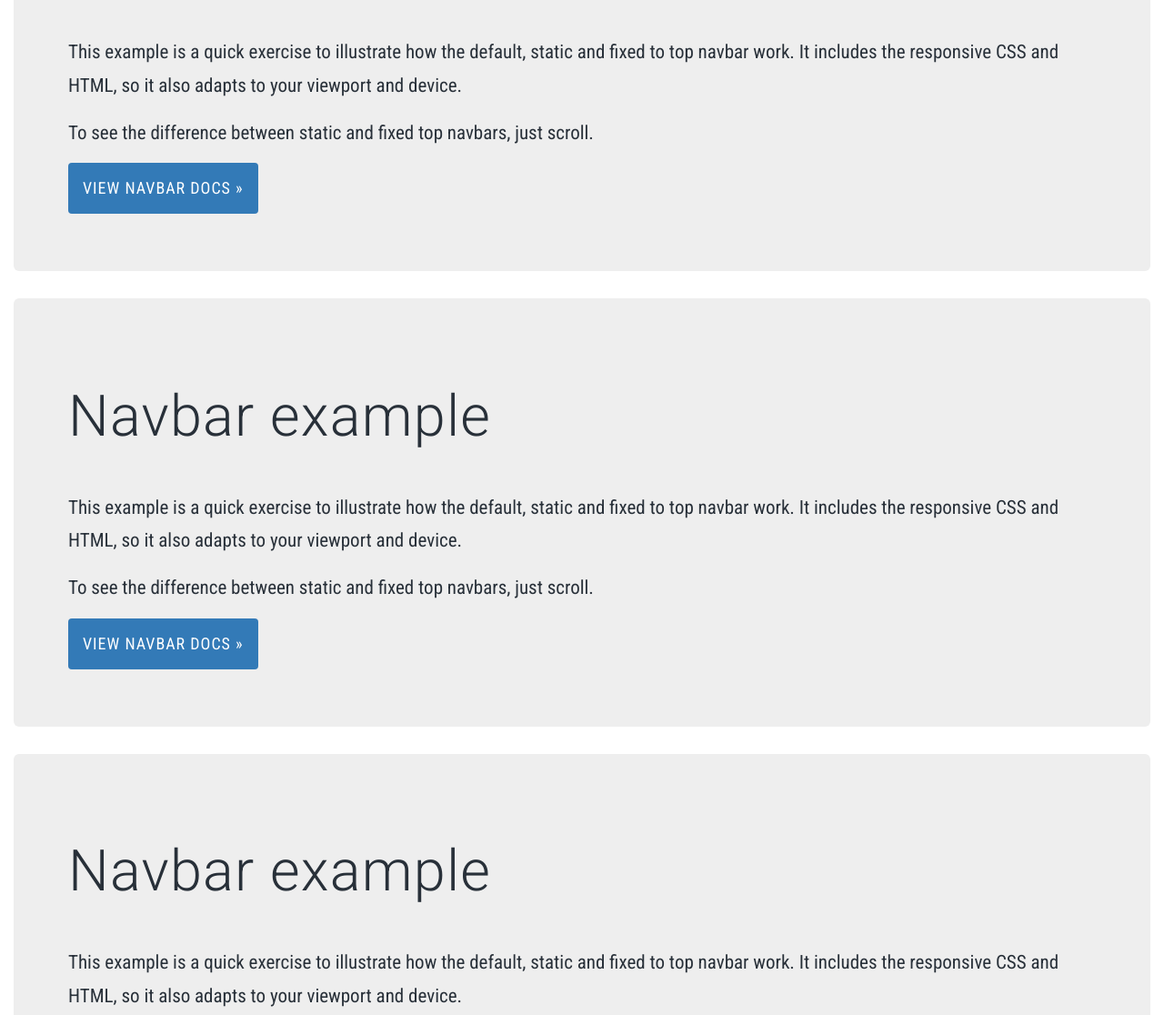
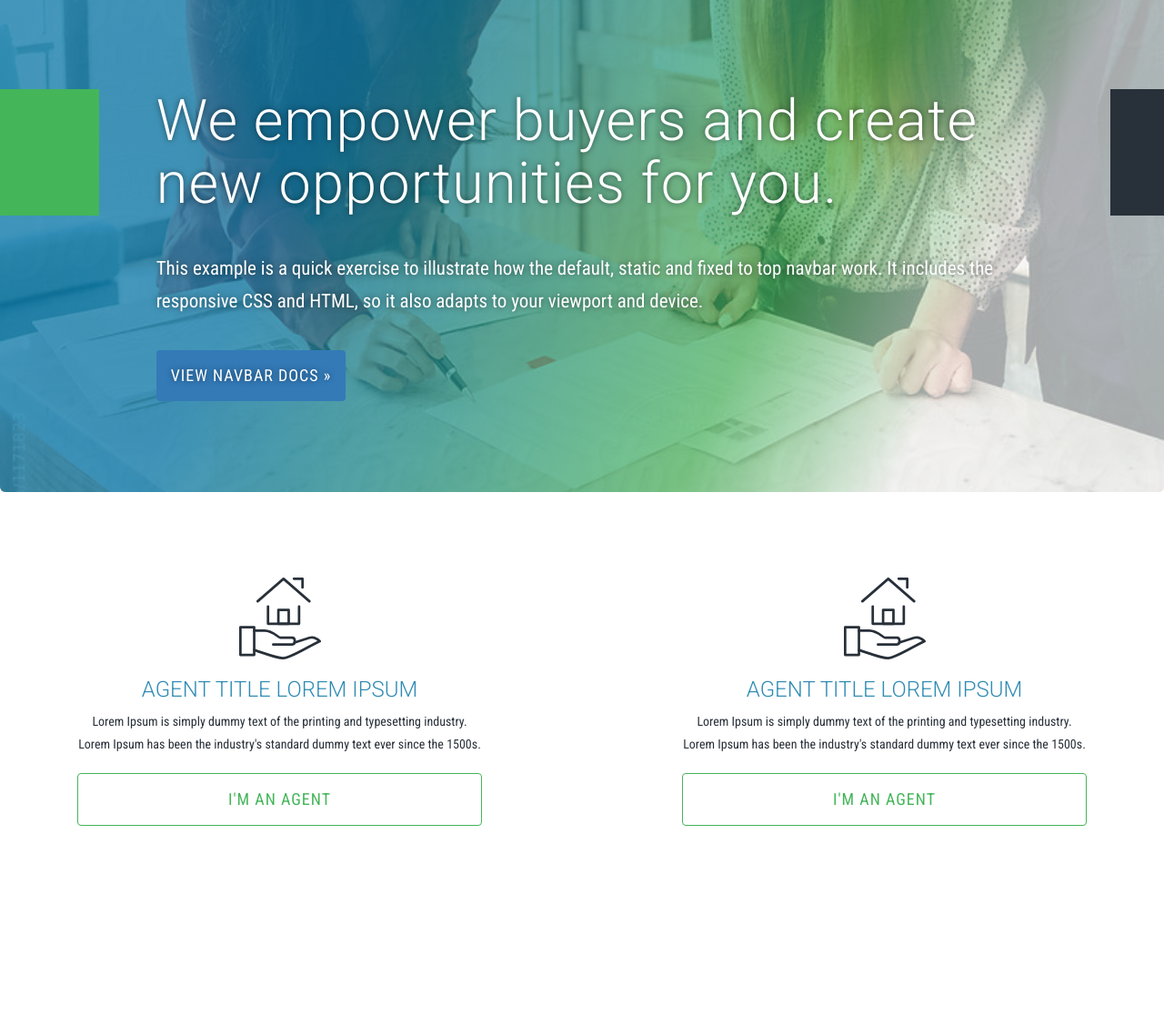
Before and after one commit to amgedbaker/rateplug, a website: page index.html in a window 1280 px wide. Shown: the part 172-1288 px from the top of the page at 91% size. After the commit the page ends 1164 px from the top, so only its background shows below. Drawn offline with nearby package versions, Linux system fonts and the light colour scheme; files that its build step writes are made by us from their sources; files whose address does not match are found by name.

Commit message:
2-up module, hero module

```diff
--- a/index.html
+++ b/index.html
@@ -104,42 +104,46 @@
         </div>
       </div>
 
-
-        <div class="container-fluid">
-
-          <!-- Main component for a primary marketing message or call to action -->
-          <div class="jumbotron">
-            <h1>Navbar example</h1>
-            <p>This example is a quick exercise to illustrate how the default, static and fixed to top navbar work. It includes the responsive CSS and HTML, so it also adapts to your viewport and device.</p>
-            <p>To see the difference between static and fixed top navbars, just scroll.</p>
-            <p>
-              <a class="btn btn-lg btn-primary" href="../../components/#navbar" role="button">View navbar docs »</a>
-            </p>
+      <div class="container-fluid">
+        <div class="row">
+          <div class="jumbotron bg-gradient pad-top jumbotron-home">
+            <div class="col-md-10 col-md-offset-1 no-float">
+              <h1><span class="blocks">We empower buyers and create new opportunities for you.</span></h1>
+              <p>This example is a quick exercise to illustrate how the default, static and fixed to top navbar work. It includes the responsive CSS and HTML, so it also adapts to your viewport and device.</p>
+              <p>
+                <a class="btn btn-lg btn-primary" href="../../components/#navbar" role="button">View navbar docs »</a>
+              </p>
+            </div>
           </div>
 
+        </div>
+      </div> <!-- /container -->
 
-          <!-- Main component for a primary marketing message or call to action -->
-          <div class="jumbotron">
-            <h1>Navbar example</h1>
-            <p>This example is a quick exercise to illustrate how the default, static and fixed to top navbar work. It includes the responsive CSS and HTML, so it also adapts to your viewport and device.</p>
-            <p>To see the difference between static and fixed top navbars, just scroll.</p>
-            <p>
-              <a class="btn btn-lg btn-primary" href="../../components/#navbar" role="button">View navbar docs »</a>
-            </p>
+
+      <div class="container">
+
+        <div class="row module-icon-text-button-2up margin-top-bottom">
+
+          <div class="col-xs-12 col-sm-5 col-md-5 text-center margin-top-bottom">
+            <img src="/build/images/icon-house-hand.svg" class="img-responsive center-block"/>
+            <h3 class="text-uppercase blue-header">Agent Title Lorem Ipsum</h3>
+            <p>Lorem Ipsum is simply dummy text of the printing and typesetting industry. Lorem Ipsum has been the industry's standard dummy text ever since the 1500s.</p>
+            <button class="btn btn-primary btn-lg btn-block btn-hollow-green">I'm an agent</button>
           </div>
 
-          <!-- Main component for a primary marketing message or call to action -->
-          <div class="jumbotron">
-            <h1>Navbar example</h1>
-            <p>This example is a quick exercise to illustrate how the default, static and fixed to top navbar work. It includes the responsive CSS and HTML, so it also adapts to your viewport and device.</p>
-            <p>To see the difference between static and fixed top navbars, just scroll.</p>
-            <p>
-              <a class="btn btn-lg btn-primary" href="../../components/#navbar" role="button">View navbar docs »</a>
-            </p>
+          <!-- spacer -->
+          <div class="col-sm-2 col-md-2"></div>
+
+          <div class="col-xs-12 col-sm-5 col-md-5 text-center margin-top-bottom">
+            <img src="/build/images/icon-house-hand.svg" class="img-responsive center-block"/>
+            <h3 class="text-uppercase blue-header">Agent Title Lorem Ipsum</h3>
+            <p>Lorem Ipsum is simply dummy text of the printing and typesetting industry. Lorem Ipsum has been the industry's standard dummy text ever since the 1500s.</p>
+            <button class="btn btn-primary btn-lg btn-block btn-hollow-green">I'm an agent</button>
           </div>
 
-        </div> <!-- /container -->
+        </div>
 
+      </div>
 
     </body>
 
--- a/src/assets/scss/layout/_global.scss
+++ b/src/assets/scss/layout/_global.scss
@@ -43,11 +43,11 @@ ul {
 }
 
 h1 {
-  @include font-regular(4.0625em, $light-black, 300, 1.25);
+  @include font-regular(4.0625em, $light-black, 300, 1.1);
 }
 
 h2 {
-  @include font-regular(2.8125em, $light-black, 300, 1.2);
+  @include font-regular(2.8125em, $light-black, 300, 1.05);
 }
 
 h3 {
@@ -66,10 +66,6 @@ h5 {
   @include font-condensed(1.125em, $light-black, 700);
 }
 
-.caps {
-  text-transform: uppercase;
-}
-
 .font-quote-small {
   @include font-regular(1.125em, $blue, 300i, 1.125);
 }
@@ -77,3 +73,11 @@ h5 {
 .font-quote-large {
   @include font-regular(1.875em, $blue, 300i, 1.125);
 }
+
+.blue-header {
+  color: $blue;
+}
+
+.margin-top-bottom {
+  margin: 2em 0;
+}
--- /dev/null
+++ b/src/assets/scss/layout/_hero.scss
@@ -0,0 +1,80 @@
+.jumbotron {
+  position: relative;
+
+  // everything inside of jumbotron, put on top of gradient and bg image
+  * {
+    color: white;
+    text-shadow: 0px 0px 6px rgba(0, 0, 0, 0.5);
+    position: relative;
+    z-index: 1;
+  }
+
+  h1 {
+    margin-top: 50px;
+    margin-bottom: 40px;
+    color: white;
+  }
+}
+
+.jumbotron-home {
+  background-image: url('/build/images/1171823.jpg');
+  background-repeat: no-repeat;
+  background-position: top;
+  background-size: cover;
+  overflow-x: hidden;
+}
+
+.blocks {
+  width: 100%;
+  display: inline-block;
+  &:before, &:after {
+    content: '';
+    position: absolute;
+    width: 120px;
+    height: 100%;
+    background-color: $green;
+    top: 0;
+    left: calc(-17.3333% - 20px);
+    z-index: -1;
+  }
+  &:after {
+    width: 70px;
+    left: auto;
+    // right: -60px;
+    right: calc(-17.3333% - 20px);
+    background-color: $light-black;
+  }
+}
+
+.pad-top {
+  padding-top: 160px;
+  padding-bottom: 65px;
+  margin-top: 60px;
+}
+
+.bg-gradient {
+
+  &:after {
+    content: '';
+    position: absolute;
+    top: 0;
+    left: 0;
+    width: 100%;
+    height: 100%;
+    opacity: 0.85;
+    background: rgba(19,124,170,0.92);
+    background: -moz-linear-gradient(-45deg, rgba(19,124,170,0.92) 29%, rgba(35,142,144,0.87) 44%, rgba(68,181,89,0.79) 66%, rgba(213,238,217,0.77) 78%, rgba(255,255,255,0.77) 81%);
+    background: -webkit-gradient(left top, right bottom, color-stop(29%, rgba(19,124,170,0.92)), color-stop(43%, rgba(35,142,144,0.87)),4color-stop(66%, rgba(68,181,89,0.79)), color-stop(78%, rgba(213,238,217,0.77)), color-stop(81%, rgba(255,255,255,0.77)));
+    background: -webkit-linear-gradient(-45deg, rgba(19,124,170,0.92) 29%, rgba(35,142,144,0.87) 44%, rgba(68,181,89,0.79) 66%, rgba(213,238,217,0.77) 78%, rgba(255,255,255,0.77) 81%);
+    background: -o-linear-gradient(-45deg, rgba(19,124,170,0.92) 29%, rgba(35,142,144,0.87) 44%, rgba(68,181,89,0.79) 66%, rgba(213,238,217,0.77) 78%, rgba(255,255,255,0.77) 81%);
+    background: -ms-linear-gradient(-45deg, rgba(19,124,170,0.92) 29%, rgba(35,142,144,0.87) 44%, rgba(68,181,89,0.79) 66%, rgba(213,238,217,0.77) 78%, rgba(255,255,255,0.77) 81%);
+    background: linear-gradient(115deg, rgba(19,124,170,0.92) 29%, rgba(35,142,144,0.87) 44%, rgba(68,181,89,0.79) 66%, rgba(213,238,217,0.77) 78%, rgba(255,255,255,0.77) 81%);
+    filter: progid:DXImageTransform.Microsoft.gradient( startColorstr='#137caa', endColorstr='#ffffff', GradientType=1 );
+  }
+}
+
+
+
+.no-float {
+  float: none;
+}
--- /dev/null
+++ b/src/assets/scss/layout/_module-icon-text-button-2up.scss
@@ -0,0 +1,6 @@
+.module-icon-text-button-2up {
+  img {
+    width: 100%;
+    max-width: 90px;
+  }
+}
--- a/src/assets/scss/main.scss
+++ b/src/assets/scss/main.scss
@@ -73,3 +73,5 @@
 @import 'layout/global';
 @import 'util/animations';
 @import 'util/buttons';
+@import 'layout/hero';
+@import 'layout/module-icon-text-button-2up';
--- a/src/assets/scss/util/_buttons.scss
+++ b/src/assets/scss/util/_buttons.scss
@@ -5,6 +5,7 @@
   border-radius: 4px;
   border: none;
   transition: all 0.25s ease;
+  margin: 20px auto;
 
   &:hover {
     transition: all 0.25s ease;
@@ -16,10 +17,20 @@
   // max-width: 400px;
   background-color: $green;
   color: $light-black;
-  margin: 20px auto;
   &:hover, &:focus, &:visited {
     background-color: $green-hover;
     color: $light-black;
+  }
+}
+
+.btn-hollow-green {
+  background-color: white;
+  border: 1px solid $green;
+  color: $green;
+  &:hover, &:focus, &:visited {
+    color: $light-black;
+    border: 1px solid $green-hover;
+    background-color: white;
   }
 }
 
```
Also changed, not shown: src/assets/images/1171817.jpg (added), src/assets/images/1171823.jpg (added), src/assets/images/1171842.jpg (added), src/assets/images/Screen Shot 2016-12-27 at 11.29.13 AM.png (added), src/assets/images/Screen Shot 2017-01-18 at 1.54.04 PM.png (added), src/assets/images/Screen Shot 2017-01-18 at 1.54.11 PM.png (added), src/assets/images/Screen Shot 2017-01-18 at 1.55.19 PM.png (added), src/assets/images/icon-house-hand.svg (added).
